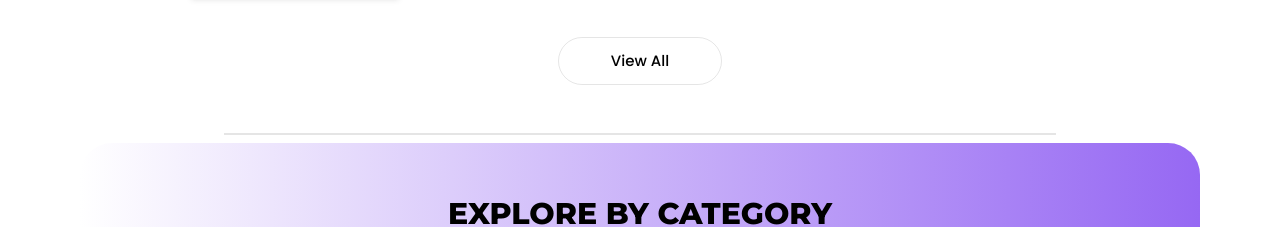
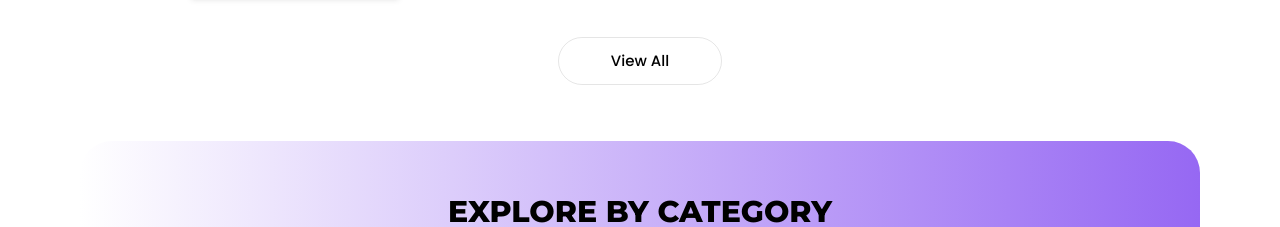
Before and after one commit to kingdavidbenyah/celestialsparkles, a React (Vite) app: page / in a window 1280 px wide. Shown: the part 3360-3587 px from the top of the page. Built offline with nearby package versions, Linux system fonts and the light colour scheme; a web font is replaced by a local one.

Commit message:
Update Homepage.jsx

```diff
--- a/src/Components/Homepage.jsx
+++ b/src/Components/Homepage.jsx
@@ -249,8 +249,6 @@ function Homepage() {
         </div>
       </section>
 
-      <div className="border-1 border-black/10 mx-auto w-[65%]"></div>
-
       {/* Browse dress style */}
       <section className="min-w-[320px] py-2 px-5 lg:px-20 ">
         <div className="gradientbg py-12 rounded-4xl">
```
